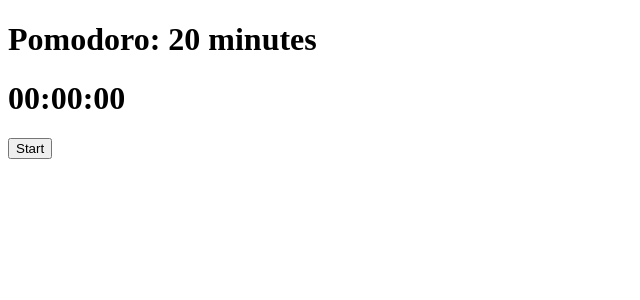
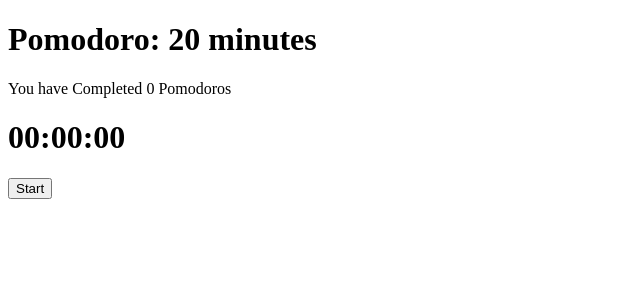
Before and after one commit to echosit/pomodoro-timer, a React (Create React App) app: page / in a window 1280 px wide. Shown: the top 300 px of the page, without its empty margins (0-640 px from the left). Built offline with nearby package versions, Linux system fonts and the light colour scheme.

Commit message:
create and set state of pomodoroTracker

```diff
--- a/src/components/Timer.js
+++ b/src/components/Timer.js
@@ -6,6 +6,7 @@
   const [hours, setHours] = useState(0);
   const [start, setStart] = useState(false);
   const [button, setButton] = useState("Start");
+  const [pomodoroTracker, setpomodoroTracker] = useState(0);
 
   //add 1 to seconds after second
   useEffect(() => {
@@ -13,7 +14,7 @@
     if (start) {
       interval = setInterval(() => {
         setSeconds(seconds => seconds + 1);
-      }, 1000);
+      }, 1);
       setButton("Pause"); //set button to pause when timer is running
     } else if (!start && seconds !== 0){
       clearInterval(interval); //pause timer
@@ -46,11 +47,14 @@
     setMinutes(0); //sets minutes
     setStart(false); //stops timer
     setButton("Start"); //button is on Start
+    setpomodoroTracker(pomodoroTracker => pomodoroTracker + 1); //add 1 to pomodoroTracker
   }
+
 
   return (
     <div>
       <h1>Pomodoro: {pomodoro} minutes</h1>
+      <p>You have Completed {pomodoroTracker} Pomodoros</p>
       <h1>{ hours < 10 && '0' }{hours}:{ minutes < 10 && '0' }{minutes}:{ seconds < 10 && '0' }{seconds}</h1>
       <button onClick={handleClick}>{button}</button>
     </div>
```
